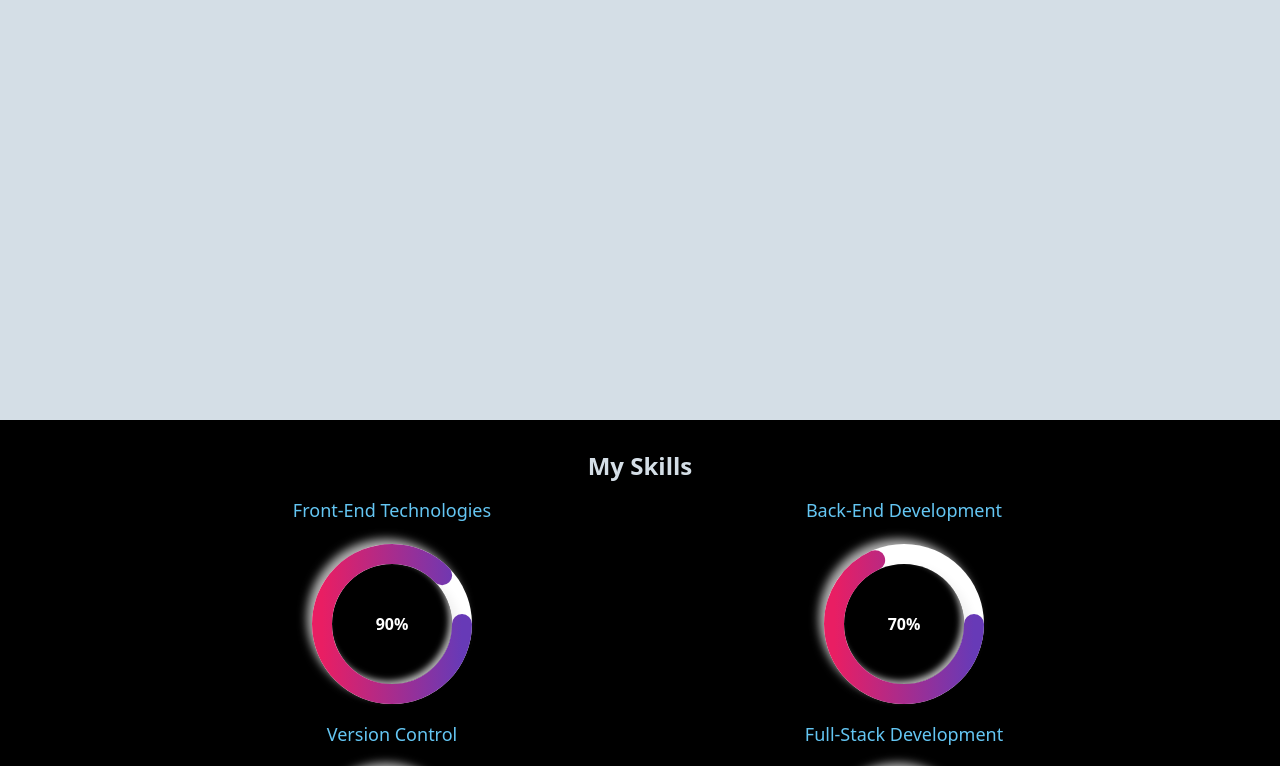
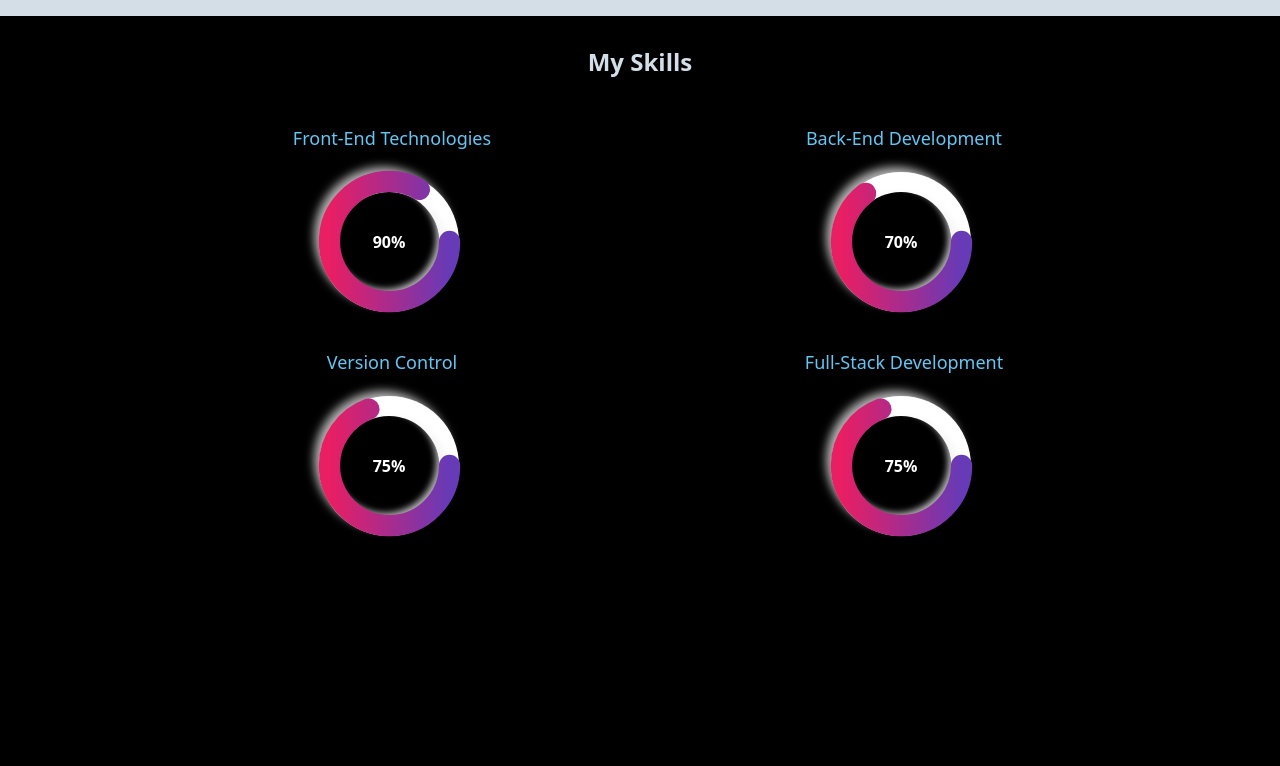
Before and after one commit to JadeDesign1/portfolio, a React (Vite) app: page / in a window 1280 px wide. Shown: the part 1180-1946 px from the top of the page. Built offline with nearby package versions, Linux system fonts and the light colour scheme.

Commit message:
jade portfolio v2.3

```diff
--- a/src/About/index.jsx
+++ b/src/About/index.jsx
@@ -3,10 +3,10 @@ import { Note } from "./about";
 
 const About = () => {
   return (
-    <div className="w-full sm:h-screen h-full bg-bg3 py-8">
+    <div className="w-full sm:min-h-fit bg-bg3 py-8">
       <div
         id="about"
-        className="flex scroll-mt-12 flex-col gap-4 mx-auto justify-center w-[90%] items-center "
+        className="flex scroll-mt-16 flex-col gap-4 mx-auto justify-center w-[90%] items-center "
       >
         <h2 className="phead font-semibold text-[18px] sm:text-[24px] ">
           About Me
--- a/src/App.css
+++ b/src/App.css
@@ -1,12 +1,13 @@
 .svg-circle {
   position: absolute;
-  top: 0;
-  left: 0;
+  top: -8px;
+  right: 5px;
 }
 
 .outer-circle {
-  height: 160px;
-  width: 160px;
+  height: 140px;
+  width: 140px;
+  margin: 0 0 0 7px;
   border-radius: 50%;
   padding: 20px;
   background-color: white;
@@ -15,8 +16,8 @@
 }
 
 .inner-circle {
-  height: 120px;
-  width: 120px;
+  height: 100px;
+  width: 100px;
   border-radius: 50%;
   background-color: black;
   box-shadow: inset 4px 4px 6px -1px rgba(0, 0, 0, 0.2),
--- a/src/App.jsx
+++ b/src/App.jsx
@@ -1,8 +1,8 @@
 import Header from "./header";
 import Homepage from "./homepage";
-import Footer from "./component/footer";
+import Footer from "./footer";
 import Projects from "./project";
-import Contact from "./pages/Contact";
+import Contact from "./contact";
 import About from "./About";
 import Skills from "./skill";
 
--- a/src/component/footer.jsx
+++ /dev/null
@@ -1,12 +0,0 @@
-
-
-const Footer = () => {
-  return (
-    <footer className=' bg-primary-0 mt-12 text-white p-4 px-8 text-sm font-bold flex md:flex-row flex-col w-full h-auto items-center justify-between'>
-       <div>Porfolio</div>
-       <div>Oluwafemi Joseph</div>
-    </footer>
-  )
-}
-
-export default Footer
--- /dev/null
+++ b/src/contact/index.jsx
@@ -0,0 +1,59 @@
+import React from "react";
+
+const Contact = () => {
+  return (
+    <div id="contact" className="w-full min-h-[1vh] mx-auto bg-bg3">
+      <div className=" max-w-[1040px] m-auto md:pl-20  py-8 p-4 ">
+        <h1 className="phead font-semibold text-center text-[18px] sm:text-[24px]">
+          Contact
+        </h1>
+        <p className=" text-center text text-[16px] sm:text-[18px] text-text leading-7 py-2">
+          I'm available for work and open to any ideas of cooperation.
+        </p>
+        <form
+          action="https://getform.io/f/0e78ef00-9981-49bd-ae32-63dd74b73f15"
+          method="POST"
+          encType="multipart/form-data"
+          className="text-stone-700"
+        >
+          <div className=" grid md:grid-cols-2 gap-4 w-full py-2">
+            <input
+              className=" border text-xs rounded-lg pl-2 py-1 flex border-gray-300"
+              type="text"
+              placeholder="Enter Name"
+              name="name"
+            />
+
+            <input
+              className=" border text-xs rounded-lg pl-2 py-1 flex border-gray-300"
+              type="text"
+              placeholder="Phone Number"
+              name="phone"
+            />
+
+            <input
+              className=" border text-xs rounded-lg pl-2 py-1 flex border-gray-300"
+              type="email"
+              placeholder="Email"
+              name="email"
+            />
+
+            <textarea
+              className="border text-xs rounded-lg pl-2 py-1 flex border-gray-300"
+              name="message"
+              rows="4"
+              placeholder="Subject"
+            ></textarea>
+          </div>
+          <div className=" flex flex-row justify-center items-center">
+            <button className=" bg-gradient-to-r from-text4 to-bg1 mt-4 w-fit text-center text-text3 text rounded px-4 py-1 whitespace-nowrap">
+              Send Message
+            </button>
+          </div>
+        </form>
+      </div>
+    </div>
+  );
+};
+
+export default Contact;
--- /dev/null
+++ b/src/footer.jsx
@@ -0,0 +1,10 @@
+const Footer = () => {
+  return (
+    <footer className=" bg-bg1 text-white py-2 px-8 sm:text-sm text-xs font-bold flex md:flex-row flex-col w-full h-auto items-center justify-between">
+      <div>Porfolio</div>
+      <div>Oluwafemi Joseph</div>
+    </footer>
+  );
+};
+
+export default Footer;
--- a/src/header/index.jsx
+++ b/src/header/index.jsx
@@ -2,7 +2,7 @@ import { AiOutlineHome, AiOutlineMenu } from "react-icons/ai";
 import { MdOutlineLocalPhone } from "react-icons/md";
 import { SiAboutdotme } from "react-icons/si";
 import { GoProjectSymlink } from "react-icons/go";
-import { GiCancel } from "react-icons/gi";
+import { GiCancel, GiSkills } from "react-icons/gi";
 import { useEffect, useRef, useState } from "react";
 import { motion, useAnimation, useInView } from "framer-motion";
 import Links from "./navlink";
@@ -10,7 +10,7 @@ import Links from "./navlink";
 const navLink = [
   { id: 1, name: "Home", link: "#home", icon: <AiOutlineHome /> },
   { id: 2, name: "About", link: "#about", icon: <SiAboutdotme /> },
-  { id: 3, name: "Skill", link: "#skill", icon: <SiAboutdotme /> },
+  { id: 3, name: "Skill", link: "#skill", icon: <GiSkills /> },
   { id: 4, name: "Projects", link: "#projects", icon: <GoProjectSymlink /> },
   { id: 5, name: "Contact", link: "#contact", icon: <MdOutlineLocalPhone /> },
 ];
--- a/src/pages/Contact.jsx
+++ /dev/null
@@ -1,89 +0,0 @@
-import React from "react";
-
-const Contact = () => {
-  return (
-    <div id="contact" className="w-full mx-auto bg-bg3">
-      <div className=" max-w-[1040px] m-auto md:pl-20  py-8 p-4 ">
-        <h1 className="phead font-semibold text-center text-[18px] sm:text-[24px]">
-          Contact
-        </h1>
-        <p className=" text-center text text-[16px] sm:text-[18px] text-text leading-7 py-2">
-          I'm available for work and open to any ideas of cooperation.
-        </p>
-        <form
-          action="https://getform.io/f/0e78ef00-9981-49bd-ae32-63dd74b73f15"
-          method="POST"
-          encType="multipart/form-data"
-          className="text-stone-700"
-        >
-          <div className=" grid md:grid-cols-2 gap-4 w-full py-2">
-            <div className=" flex flex-col">
-              <label className="uppercase text-base font-semibold py-2">
-                Name
-              </label>
-              <input
-                className=" border-2 rounded-lg p-3 flex border-gray-300"
-                type="text"
-                placeholder=""
-                name="name"
-              />
-            </div>
-            <div className=" flex flex-col">
-              <label className="uppercase text-base font-semibold py-2">
-                Phone Number
-              </label>
-              <input
-                className=" border-2 rounded-lg p-3 flex border-gray-300"
-                type="text"
-                placeholder=""
-                name="phone"
-              />
-            </div>
-          </div>
-          <div className=" flex flex-col py-2">
-            <label className="uppercase text-base font-semibold py-2">
-              {" "}
-              Email
-            </label>
-            <input
-              className=" border-2 rounded-lg p-3 flex border-gray-300"
-              type="email"
-              placeholder=""
-              name="email"
-            />
-          </div>
-          <div className=" flex flex-col py-2">
-            <label className="uppercase text-base font-semibold py-2">
-              {" "}
-              Subject
-            </label>
-            <input
-              className=" border-2 rounded-lg p-3 flex border-gray-300"
-              type="text"
-              placeholder=""
-              name="subject"
-            />
-          </div>
-          <div className=" flex flex-col py-2">
-            <label className="uppercase text-base font-semibold py-2">
-              Message
-            </label>
-            <textarea
-              className=" border-2 rounded-lg p-3 flex border-gray-300"
-              name="message"
-              rows="10"
-            ></textarea>
-          </div>
-          <div className=" flex flex-row justify-center items-center">
-            <button className=" bg-gradient-to-r from-primary-0 to-amber-300 mt-4 w-6/12  p-4 rounded-lg text-white font-semibold">
-              {" "}
-              Send Message{" "}
-            </button>
-          </div>
-        </form>
-      </div>
-    </div>
-  );
-};
-
-export default Contact;
--- a/src/skill/index.jsx
+++ b/src/skill/index.jsx
@@ -8,7 +8,7 @@ const Skills = () => {
         <h2 className="phead font-semibold text-text3 text-[18px] sm:text-[24px]">
           My Skills
         </h2>
-        <div className="grid grid-cols-1 sm:grid-cols-2 w-[90%] sm:w-[80%] sm:pl-4 mx-auto justify-center gap-2 md:gap-4">
+        <div className="grid mt-8 grid-cols-1 sm:grid-cols-2 w-[90%] sm:w-[80%] sm:pl-4 mx-auto justify-center gap-2 md:gap-4">
           {Ski.map((ski, i) => {
             return (
               <section
--- a/src/svg.jsx
+++ b/src/svg.jsx
@@ -16,11 +16,11 @@ const Svg = ({ percent }) => {
     }, 30);
 
     return () => clearInterval(interval);
-  }, [percent, counter]);
+  }, [counter, percent]);
 
   const circleStyle = {
     animation: `anim 2s linear forwards`,
-    strokeDashoffset: 428 - (428 * counter) / 100,
+    strokeDashoffset: 360 - (360 * counter) / 100,
   };
 
   return (
@@ -51,11 +51,11 @@ const Svg = ({ percent }) => {
           style={circleStyle}
           cx="80"
           cy="80"
-          r="70"
+          r="62"
           strokeLinecap="round"
           stroke="url(#GradientColor)"
-          strokeDasharray="428"
-          strokeWidth="20px"
+          strokeDasharray="360"
+          strokeWidth="22px"
           fill="none"
         />
       </svg>
```
